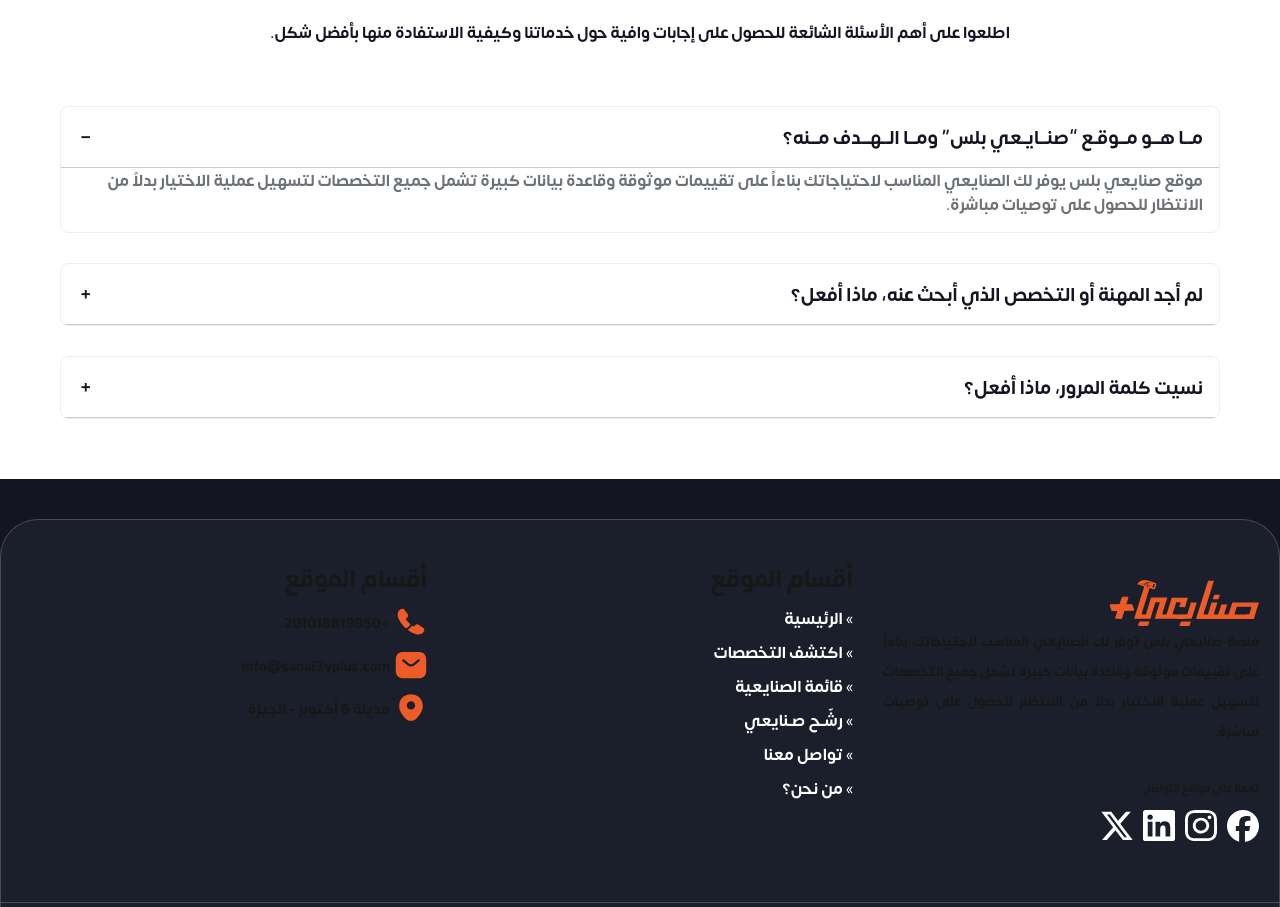
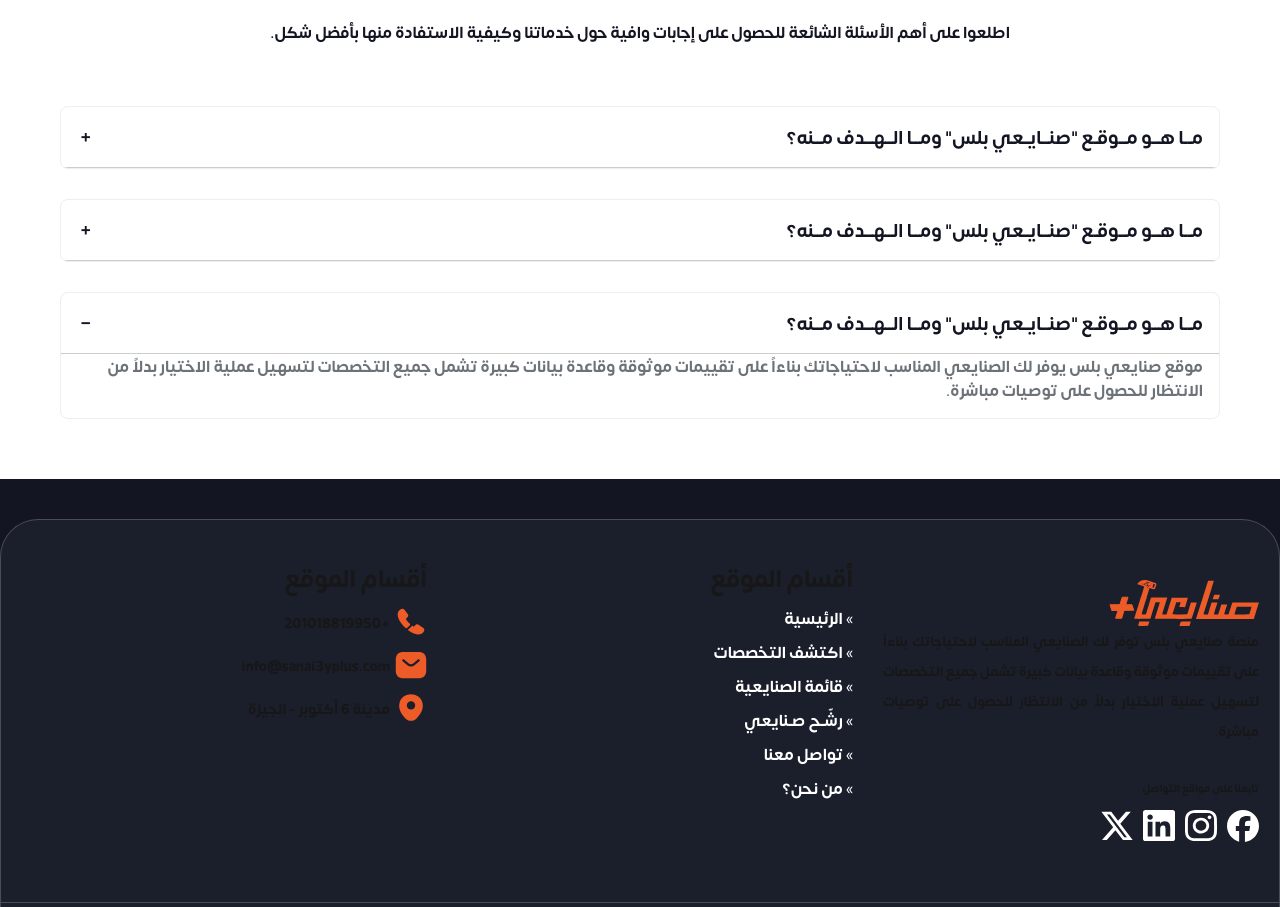
Before and after one commit to Aishatarek/sanieey-next, a Next.js app: page /pages/contactus in a window 1280 px wide. Shown: the part 1054-1961 px from the top of the page. Built offline with nearby package versions, Linux system fonts and the light colour scheme.

Commit message:
Merge remote changes

```diff
--- a/app/page.tsx
+++ b/app/page.tsx
@@ -76,7 +76,8 @@ export default function Home() {
               <div>  <img className="magnifying-glass" src="/images/Thumbs up.png"alt=""  />
                 <div className="text-wrapper-19"> تقيـيـمات موثـوقـة</div></div>
               <div>  <p className="text-wrapper-14">
-                "تقييمات حقيقية من الجيران والعملاء الذين جربوا خدمات الصنايعية بأنفسهم، لضمان أعلى مستويات الجودة والاحترافية، مما يمنحك الثقة والراحة في اختيار الأنسب لاحتياجاتك."
+
+              &ldquo; تقييمات حقيقية من الجيران والعملاء الذين جربوا خدمات الصنايعية بأنفسهم، لضمان أعلى مستويات الجودة والاحترافية، مما يمنحك الثقة والراحة في اختيار الأنسب لاحتياجاتك.&ldquo;
               </p>
               </div>
             </div>
@@ -86,7 +87,10 @@ export default function Home() {
               <div>  <img className="magnifying-glass" src="/images/Medal.png" alt="" />
                 <div className="text-wrapper-19">أفضــل الـصنايـعيـة</div></div>
               <div>  <p className="text-wrapper-15">
-                "وفرنا لك قائمة كبيرة بأفضل الصنايعية الموثوقين، تم اختيارهم بناءً على تقييمات وآراء حقيقية من العملاء، لضمان حصولك على خدمة عالية الجودة وأداء احترافي يلبي جميع احتياجاتك بكل سهولة وراحة."
+              &ldquo;
+                وفرنا لك قائمة كبيرة بأفضل الصنايعية الموثوقين، تم اختيارهم بناءً على تقييمات وآراء حقيقية من العملاء، لضمان حصولك على خدمة عالية الجودة وأداء احترافي يلبي جميع احتياجاتك بكل سهولة وراحة
+                .
+                &ldquo;
               </p>
               </div>
             </div>
@@ -96,7 +100,9 @@ export default function Home() {
               <div>  <img className="magnifying-glass" src="/images/Briefcase.png"  alt=""/>
                 <div className="text-wrapper-19">تخصصات متنوعة</div></div>
               <div>  <p className="text-wrapper-17">
-                "وفرنا لك مجموعة متنوعة من المهن والحرف لتغطية جميع احتياجاتك المنزلية، من الصيانة والإصلاحات إلى التشطيبات والديكور، مع فريق من المتخصصين الموثوقين الذين يضمنون لك الخدمة الأمثل بجودة عالية وسرعة في الأداء."
+
+              &ldquo;
+                وفرنا لك مجموعة متنوعة من المهن والحرف لتغطية جميع احتياجاتك المنزلية، من الصيانة والإصلاحات إلى التشطيبات والديكور، مع فريق من المتخصصين الموثوقين الذين يضمنون لك الخدمة الأمثل بجودة عالية وسرعة في الأداء.&ldquo;
               </p>
               </div>
             </div>
--- a/app/pages/contactus/page.tsx
+++ b/app/pages/contactus/page.tsx
@@ -80,18 +80,18 @@ const page = () => {
                     <div className="con-5">
                         <div className="collapse collapse-plus bg-base-100 border border-base-300">
                             <input type="radio" name="my-accordion-3" defaultChecked />
-                            <div className="collapse-title font-semibold">مــا هــو مــوقـع “صنــايـعي بلس” ومــا الــهــدف مــنه؟</div>
+                            <div className="collapse-title font-semibold">مــا هــو مــوقـع &quot;صنــايـعي بلس&quot; ومــا الــهــدف مــنه؟</div>
                             <div className="collapse-content text-sm">موقع صنايعي بلس يوفر لك الصنايعي المناسب لاحتياجاتك بناءاً على تقييمات موثوقة وقاعدة بيانات كبيرة تشمل جميع التخصصات لتسهيل عملية الاختيار بدلاً من الانتظار للحصول على توصيات مباشرة.</div>
                         </div>
                         <div className="collapse collapse-plus bg-base-100 border border-base-300">
-                            <input type="radio" name="my-accordion-3" />
-                            <div className="collapse-title font-semibold">لم أجد المهنة أو التخصص الذي أبحث عنه، ماذا أفعل؟</div>
-                            <div className="collapse-content text-sm">Click on "Forgot Password" on the login page and follow the instructions sent to your email.</div>
+                            <input type="radio" name="my-accordion-3" defaultChecked />
+                            <div className="collapse-title font-semibold">مــا هــو مــوقـع &quot;صنــايـعي بلس&quot; ومــا الــهــدف مــنه؟</div>
+                            <div className="collapse-content text-sm">موقع صنايعي بلس يوفر لك الصنايعي المناسب لاحتياجاتك بناءاً على تقييمات موثوقة وقاعدة بيانات كبيرة تشمل جميع التخصصات لتسهيل عملية الاختيار بدلاً من الانتظار للحصول على توصيات مباشرة.</div>
                         </div>
                         <div className="collapse collapse-plus bg-base-100 border border-base-300">
-                            <input type="radio" name="my-accordion-3" />
-                            <div className="collapse-title font-semibold">نسيت كلمة المرور، ماذا أفعل؟</div>
-                            <div className="collapse-content text-sm">Go to "My Account" settings and select "Edit Profile" to make changes.</div>
+                            <input type="radio" name="my-accordion-3" defaultChecked />
+                            <div className="collapse-title font-semibold">مــا هــو مــوقـع &quot;صنــايـعي بلس&quot; ومــا الــهــدف مــنه؟</div>
+                            <div className="collapse-content text-sm">موقع صنايعي بلس يوفر لك الصنايعي المناسب لاحتياجاتك بناءاً على تقييمات موثوقة وقاعدة بيانات كبيرة تشمل جميع التخصصات لتسهيل عملية الاختيار بدلاً من الانتظار للحصول على توصيات مباشرة.</div>
                         </div>
 
 
```
